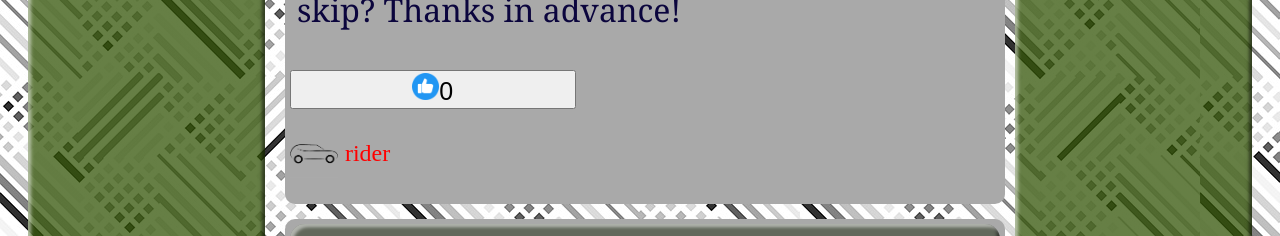
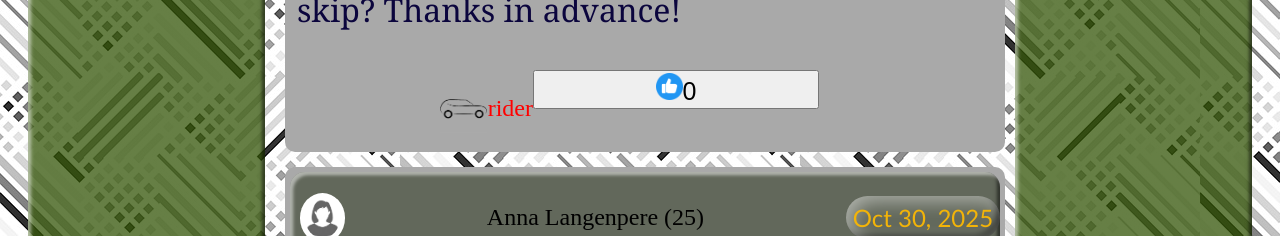
Before and after one commit to MeelisRekker/WAD25_groupC, a Vue app: page /#/ in a window 1280 px wide. Shown: the part 564-800 px from the top of the page. Built offline with nearby package versions, Linux system fonts and the light colour scheme; no server answers.

Commit message:
added nodemon, express, pg, cors, bcrypt, cookie-parser, jsonwebtoken

```diff
--- a/package.json
+++ b/package.json
@@ -7,7 +7,13 @@
     "build": "vue-cli-service build"
   },
   "dependencies": {
+    "bcrypt": "^6.0.0",
+    "cookie-parser": "^1.4.7",
     "core-js": "^3.8.3",
+    "cors": "^2.8.5",
+    "express": "^5.2.1",
+    "jsonwebtoken": "^9.0.3",
+    "pg": "^8.16.3",
     "vue": "^3.2.13",
     "vue-router": "^4.0.3",
     "vuex": "^4.0.0"
--- a/src/assets/css/styles.css
+++ b/src/assets/css/styles.css
@@ -141,14 +141,20 @@ text {
     border-radius: 100%;
 }
 
+.ikoonid {
+    margin-left: 150px;
+}
+
 .carIconDiv {
     display: flex;
     flex-direction: row;
     align-items: center;
+    float: left;
 }
 .carIcon {
     width: 48px;
     height: 48px;
+    display: flex;
 }
 .carIconDesignation {
     font-family: 'Times New Roman', Times, serif;
--- a/src/components/Post.vue
+++ b/src/components/Post.vue
@@ -11,6 +11,7 @@
           </div>
           <img :src="post.image" class="post img">
           <p>{{ post.postMessage }}</p>
+          <div class="ikoonid">
           <button @click="addLike">
                 <img src="../assets/img/likeIcon.png" class="like">
                 <text class="numberOfLikes"> {{ post.postLikes }}</text>
@@ -22,8 +23,8 @@
           <div v-if="post.posterTransport == 'yes'"  class="carIconDiv">
               <img class="carIcon" src="../assets/img/carIcon.png" style="background:green;" >
               <p class="carIconDesignation">{{ post.posterDesignation }}</p>
-            </div>
-
+          </div>
+          </div>
         </div>
 </template>
 
```
Also changed, not shown: 1 other file (tests, documents, lock files or other folders).
